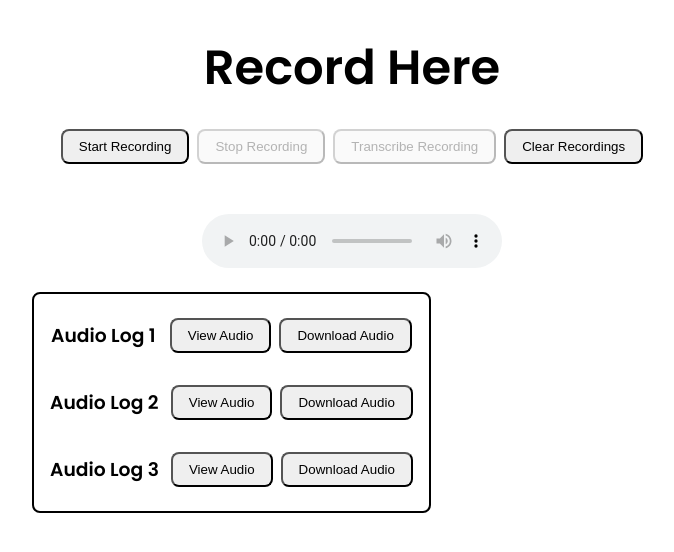
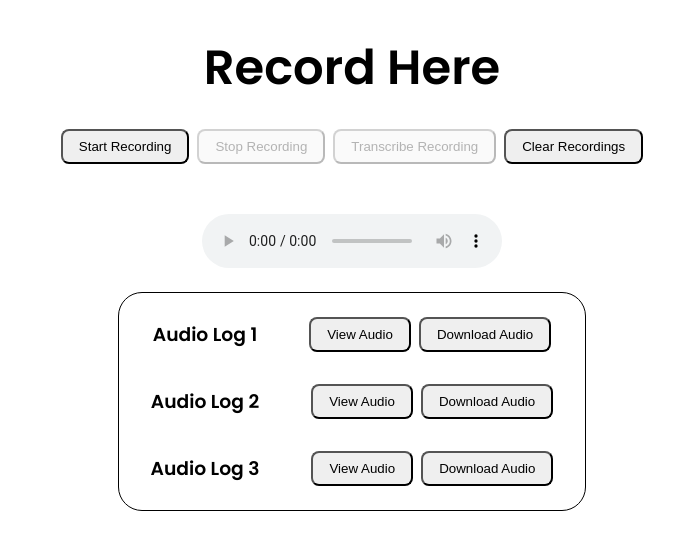
Before and after one commit to Sean2309/Automatic-ToDoList-Generator, a Flask app: page / in a window 1280 px wide. Shown: the top 552 px of the page, without its empty margins (288-962 px from the left). Run offline with Flask 3, Linux system fonts and the light colour scheme.

Commit message:
fix: Audio Display container center pos styling

```diff
--- a/static/style.css
+++ b/static/style.css
@@ -72,20 +72,23 @@ DISPLAY AUDIO SECTION
 }
 
 .audio-display-container {
-    margin-top: 2rem;
-    padding: 0.5rem;
-    border: 0.15rem solid black;
-    border-radius: 0.5rem;
+    border: 0.1rem solid black;
+    border-radius: 1.5rem;
+    margin: 1.5rem auto;
     width: fit-content;
-    margin: 1.5rem 25%;
+    padding: 0.5rem 1.5rem;
 }
 
 .audio-record-container {
     display: flex;
     flex-direction: row;
     flex-wrap: wrap;
-    justify-content: space-around;
+    justify-content: center;
     align-items: center;
     padding: 1rem 0.5rem;
     gap: 0.75rem;
 }
+
+.audio-record-container h3 {
+    padding-right: 2.5rem;
+}
```
